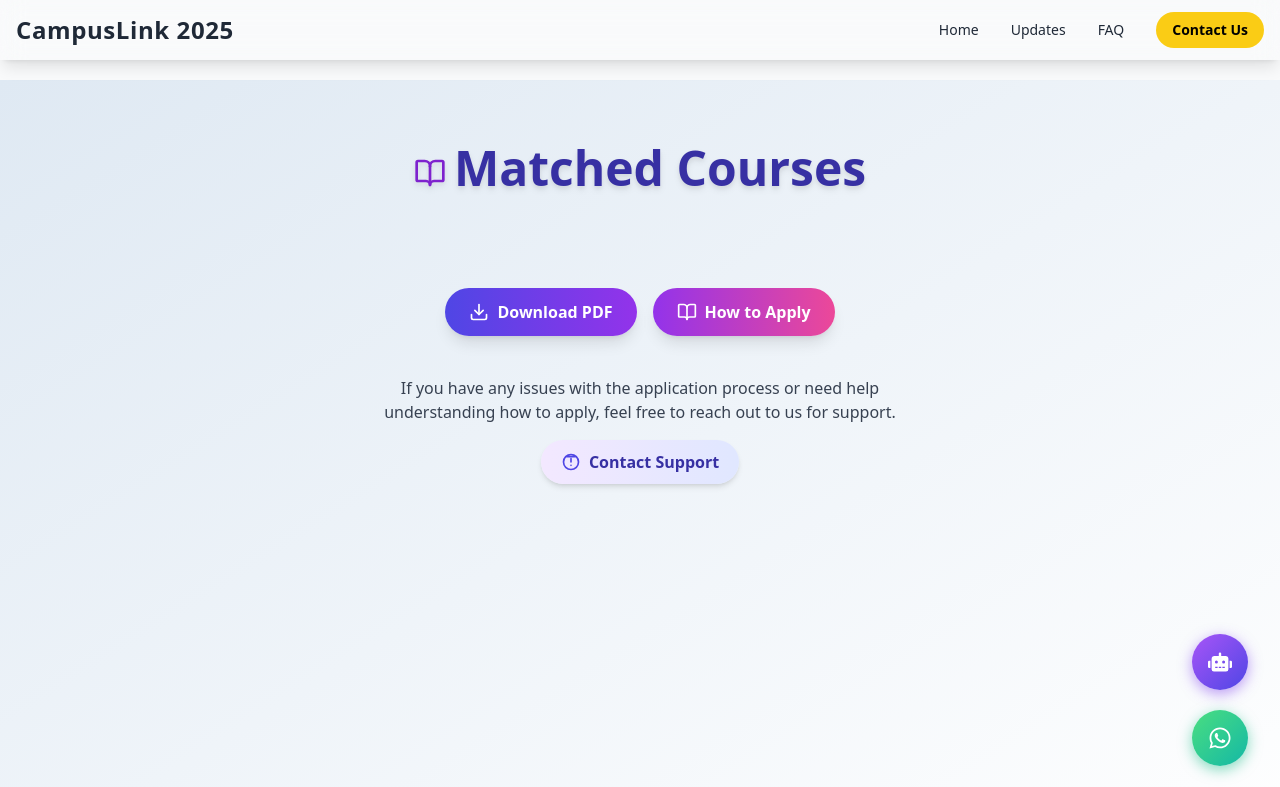
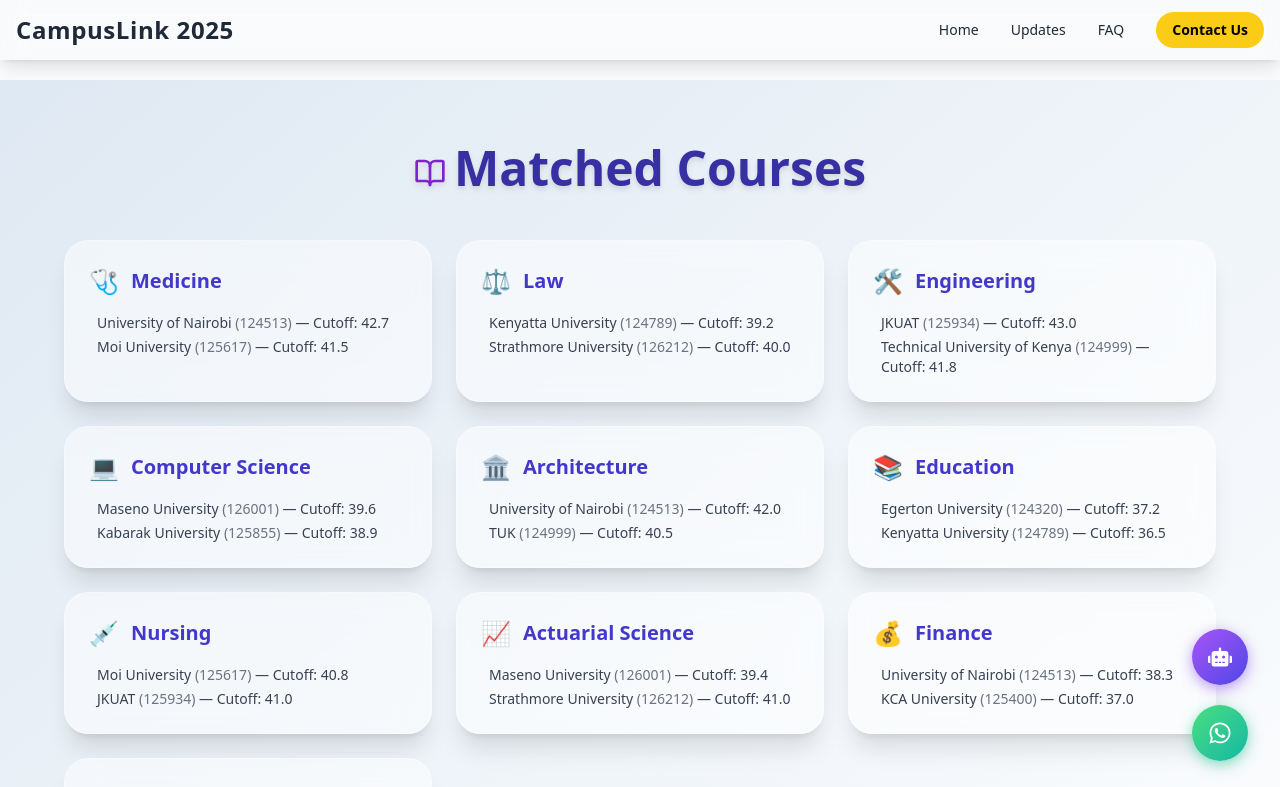
Before and after one commit to munene-design/campuslink, a React (Create React App) app: page /results in a window 1280 px wide. Shown: the top 787 px of the page. Built offline with nearby package versions, Linux system fonts and the light colour scheme.

Commit message:
Initial commit

```diff
--- a/src/components/pages/Results.jsx
+++ b/src/components/pages/Results.jsx
@@ -3,7 +3,88 @@
 import { motion } from 'framer-motion';
 import { Download, BookOpen, X, LogIn, ClipboardList, CheckCircle } from 'lucide-react';
 
-const dummyResultsData = [/* unchanged data as in your original code */];
+ const dummyResultsData = [
+  {
+    course: "Medicine",
+    emoji: "🩺",
+    universities: [
+      { name: "University of Nairobi", code: "124513", cutoff: "42.7" },
+      { name: "Moi University", code: "125617", cutoff: "41.5" }
+    ]
+  },
+  {
+    course: "Law",
+    emoji: "⚖",
+    universities: [
+      { name: "Kenyatta University", code: "124789", cutoff: "39.2" },
+      { name: "Strathmore University", code: "126212", cutoff: "40.0" }
+    ]
+  },
+  {
+    course: "Engineering",
+    emoji: "🛠",
+    universities: [
+      { name: "JKUAT", code: "125934", cutoff: "43.0" },
+      { name: "Technical University of Kenya", code: "124999", cutoff: "41.8" }
+    ]
+  },
+  {
+    course: "Computer Science",
+    emoji: "💻",
+    universities: [
+      { name: "Maseno University", code: "126001", cutoff: "39.6" },
+      { name: "Kabarak University", code: "125855", cutoff: "38.9" }
+    ]
+  },
+  {
+    course: "Architecture",
+    emoji: "🏛",
+    universities: [
+      { name: "University of Nairobi", code: "124513", cutoff: "42.0" },
+      { name: "TUK", code: "124999", cutoff: "40.5" }
+    ]
+  },
+  {
+    course: "Education",
+    emoji: "📚",
+    universities: [
+      { name: "Egerton University", code: "124320", cutoff: "37.2" },
+      { name: "Kenyatta University", code: "124789", cutoff: "36.5" }
+    ]
+  },
+  {
+    course: "Nursing",
+    emoji: "💉",
+    universities: [
+      { name: "Moi University", code: "125617", cutoff: "40.8" },
+      { name: "JKUAT", code: "125934", cutoff: "41.0" }
+    ]
+  },
+  {
+    course: "Actuarial Science",
+    emoji: "📈",
+    universities: [
+      { name: "Maseno University", code: "126001", cutoff: "39.4" },
+      { name: "Strathmore University", code: "126212", cutoff: "41.0" }
+    ]
+  },
+  {
+    course: "Finance",
+    emoji: "💰",
+    universities: [
+      { name: "University of Nairobi", code: "124513", cutoff: "38.3" },
+      { name: "KCA University", code: "125400", cutoff: "37.0" }
+    ]
+  },
+  {
+    course: "Journalism",
+    emoji: "📰",
+    universities: [
+      { name: "Multimedia University", code: "126300", cutoff: "36.0" },
+      { name: "Daystar University", code: "126099", cutoff: "35.8" }
+    ]
+  }
+];
 
 const handleDownloadPDF = () => {
   const doc = new jsPDF();
```
